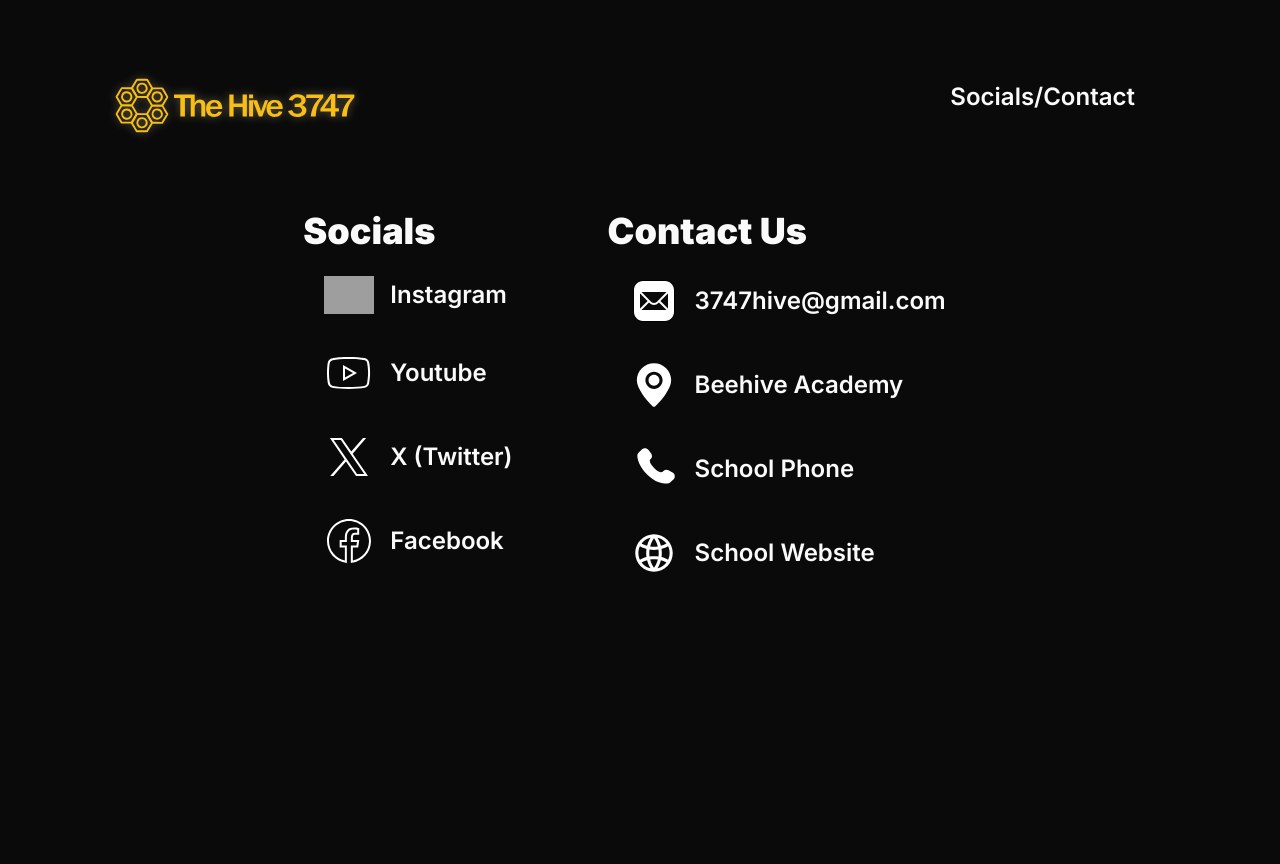
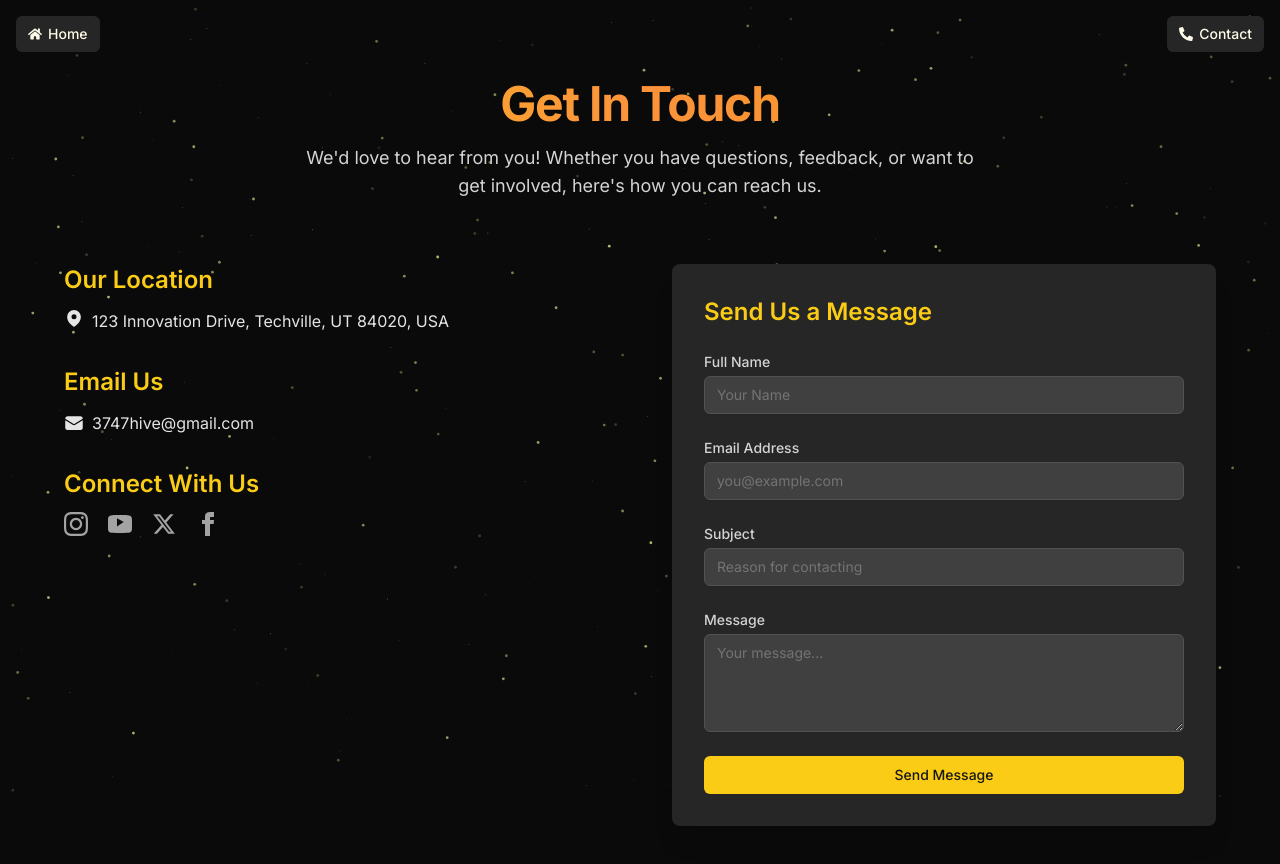
Before and after one commit to nesetkab/thehive, a Next.js app: page /contact in a window 1280 px wide. Shown: the top 864 px of the page. Before the commit the page ends 800 px from the top, so only its background shows below. Built offline with nearby package versions, Linux system fonts and the light colour scheme; grey boxes are pictures that could not be loaded.

Commit message:
contact and sponsors???

```diff
--- a/app/contact/page.tsx
+++ b/app/contact/page.tsx
@@ -1,168 +1,174 @@
-import Image from "next/image";
-import Link from "next/link";
-export default function Page() {
+"use client";
+
+import React from 'react';
+import Particles from '@/components/ui/particles';
+import Header from '@/components/header';
+// You can install react-icons if you prefer: npm install react-icons
+// Or use Heroicons as inline SVGs like below:
+
+const EnvelopeIcon = () => (
+  <svg xmlns="http://www.w3.org/2000/svg" viewBox="0 0 24 24" fill="currentColor" className="w-5 h-5 mr-2">
+    <path d="M1.5 8.67v8.58a3 3 0 003 3h15a3 3 0 003-3V8.67l-8.928 5.493a3 3 0 01-3.144 0L1.5 8.67z" />
+    <path d="M22.5 6.908V6.75a3 3 0 00-3-3h-15a3 3 0 00-3 3v.158l9.714 5.978a1.5 1.5 0 001.572 0L22.5 6.908z" />
+  </svg>
+);
+
+const MapPinIcon = () => (
+  <svg xmlns="http://www.w3.org/2000/svg" viewBox="0 0 24 24" fill="currentColor" className="w-5 h-5 mr-2">
+    <path fillRule="evenodd" d="M11.54 22.351l.07.04.028.016a.76.76 0 00.723 0l.028-.015.071-.041a16.975 16.975 0 001.144-.742 19.58 19.58 0 002.683-2.282c1.944-1.99 3.963-4.98 3.963-8.827a8.25 8.25 0 00-16.5 0c0 3.846 2.02 6.837 3.963 8.827a19.58 19.58 0 002.682 2.282 16.975 16.975 0 001.145.742zM12 13.5a3 3 0 100-6 3 3 0 000 6z" clipRule="evenodd" />
+  </svg>
+);
+
+// Example Social Icons (Replace with actual SVGs or from a library like react-icons)
+const InstagramIcon = () => <svg className="w-6 h-6" fill="currentColor" viewBox="0 0 24 24"><path d="M12 2.163c3.204 0 3.584.012 4.85.07 3.252.148 4.771 1.691 4.919 4.919.058 1.265.069 1.645.069 4.849 0 3.205-.012 3.584-.069 4.849-.149 3.225-1.664 4.771-4.919 4.919-1.266.058-1.644.07-4.85.07-3.204 0-3.584-.012-4.849-.07-3.26-.149-4.771-1.699-4.919-4.92-.058-1.265-.07-1.644-.07-4.849 0-3.204.013-3.583.07-4.849.149-3.227 1.664-4.771 4.919-4.919 1.266-.057 1.645-.069 4.849-.069zm0-2.163c-3.259 0-3.667.014-4.947.072-4.358.2-6.78 2.618-6.98 6.98-.059 1.281-.073 1.689-.073 4.948 0 3.259.014 3.668.072 4.948.2 4.358 2.618 6.78 6.98 6.98 1.281.058 1.689.072 4.948.072 3.259 0 3.668-.014 4.948-.072 4.354-.2 6.782-2.618 6.979-6.98.059-1.28.073-1.689.073-4.948 0-3.259-.014-3.667-.072-4.947-.196-4.354-2.617-6.78-6.979-6.98-1.281-.059-1.69-.073-4.949-.073zm0 5.838c-3.403 0-6.162 2.759-6.162 6.162s2.759 6.163 6.162 6.163 6.162-2.759 6.162-6.163c0-3.403-2.759-6.162-6.162-6.162zm0 10.162c-2.209 0-4-1.79-4-4s1.791-4 4-4 4 1.79 4 4-1.791 4-4 4zm6.406-11.845c-.796 0-1.441.644-1.441 1.44s.645 1.44 1.441 1.44c.795 0 1.439-.644 1.439-1.44s-.644-1.44-1.439-1.44z" /></svg>;
+const YouTubeIcon = () => <svg className="w-6 h-6" fill="currentColor" viewBox="0 0 24 24"><path d="M19.615 3.184c-3.604-.246-11.631-.245-15.23 0C.515 3.422 0 4.92 0 8.572v6.856c0 3.652.515 5.15 4.385 5.388 3.6.245 11.626.246 15.23 0 3.87-.238 4.385-1.736 4.385-5.388V8.572c0-3.652-.515-5.15-4.385-5.388zm-10.646 12.34V6.21l6.773 3.855-6.773 4.459z" /></svg>;
+const XIcon = () => <svg className="w-6 h-6" fill="currentColor" viewBox="0 0 24 24"><path d="M18.244 2.25h3.308l-7.227 8.26 8.502 11.24H16.17l-5.214-6.817L4.99 21.75H1.68l7.73-8.835L1.254 2.25H8.08l4.713 6.231zm-1.161 17.52h1.833L7.084 4.126H5.117z" /></svg>;
+const FacebookIcon = () => <svg className="w-6 h-6" fill="currentColor" viewBox="0 0 24 24"><path d="M9 8h-3v4h3v12h5v-12h3.642l.358-4h-4v-1.667c0-.955.192-1.333 1.115-1.333h2.885v-5h-3.808c-3.596 0-5.192 1.583-5.192 4.615v3.385z" /></svg>;
+
+
+interface SocialLink {
+  name: string;
+  href: string;
+  icon: JSX.Element;
+}
+
+export default function ContactPage() {
+  const schoolAddress = "123 Innovation Drive, Techville, UT 84020, USA";
+  const contactEmail = "3747hive@gmail.com";
+  const socialMediaLinks: SocialLink[] = [
+    { name: "Instagram", href: "https://instagram.com/thehive3747", icon: <InstagramIcon /> },
+    { name: "YouTube", href: "https://youtube.com/yourschoolchannel", icon: <YouTubeIcon /> },
+    { name: "X (Twitter)", href: "https://x.com/yourschoolhandle", icon: <XIcon /> },
+    { name: "Facebook", href: "https://facebook.com/yourschoolpage", icon: <FacebookIcon /> },
+  ];
+
+  const handleSubmit = async (event: React.FormEvent<HTMLFormElement>) => {
+    event.preventDefault();
+    const formData = new FormData(event.currentTarget);
+    const data = Object.fromEntries(formData.entries());
+    console.log("Form data submitted:", data);
+    alert("Thank you for your message! (This is a demo - form data logged to console)");
+    // In a real scenario, you'd send this data to a backend or a form handling service.
+    event.currentTarget.reset(); // Reset form fields
+  };
+
   return (
-    <main className="flex  flex-col items-center justify-between ">
-      <Link
-        href="/"
-        className="hidden lg:inline-block self-start mt-12 ml-24 rounded-lg border border-transparent  transition-colors   hover:border-neutral-700 hover:bg-neutral-800/30 "
-        rel="noopener noreferrer"
-      >
-        <Image
-          className="py-4 relative drop-shadow-[0_0_0.3rem_#FDE9B160]"
-          src="/hive-longway.svg"
-          alt="The Hive"
-          width={300}
-          height={24}
-          priority
-        />
-      </Link>
+    <div className=" text-neutral-100 min-h-screen py-12 md:py-20 px-4 sm:px-6 lg:px-8">
+      <Header />
+      <header className="text-center mb-12 md:mb-16">
+        <h1 className="text-4xl sm:text-5xl font-bold tracking-tight text-transparent bg-clip-text bg-gradient-to-r from-yellow-400 via-orange-400 to-amber-500">
+          Get In Touch
+        </h1>
+        <p className="mt-4 text-lg text-neutral-300 max-w-2xl mx-auto">
+          We&apos;d love to hear from you! Whether you have questions, feedback, or want to get involved, here&apos;s how you can reach us.
+        </p>
+      </header>
 
-      <Link
-        href="/contact"
-        className="hidden lg:inline-block absolute self-end mt-12 mr-24 rounded-lg border border-transparent transition-colors  hover:border-neutral-700 hover:bg-neutral-800/30 "
-        rel="noopener noreferrer"
-      >
-        <h2 className="px-12 py-8 text-right  text-2xl  font-semibold">
-          Socials/Contact
-        </h2>
-      </Link>
+      <div className="max-w-6xl mx-auto grid md:grid-cols-2 gap-12 md:gap-16">
+        {/* Contact Information Section */}
+        <div className="space-y-8">
+          <div>
+            <h2 className="text-2xl font-semibold text-yellow-400 mb-3">Our Location</h2>
+            <div className="flex items-start text-neutral-200">
+              <MapPinIcon />
+              <p className="leading-relaxed">{schoolAddress}</p>
+            </div>
+          </div>
 
-      <div className="mt-12 px-24 hidden lg:flex self-stretch justify-center flex-row">
-        <div className="flex flex-col mr-8">
-          <h2 className="text-4xl font-black">Socials</h2>
-          <a
-            href="https://www.firstinspires.org/robotics/ftc"
-            className="mt-4 place-items-center flex flex-row shrink group rounded-lg border border-transparent pl-1 pr-3.5 py-2 transition-colors hover:border-gray-300 hover:bg-gray-100 hover:border-neutral-700 hover:bg-neutral-800/30"
-            target="_blank"
-            rel="noopener noreferrer"
-          >
-            <Image
-              className="ml-4"
-              src="/instagram.svg"
-              alt="Instagram"
-              width={50}
-              height={50}
-              priority
-            />
-            <h2 className="px-4 text-2xl font-semibold">Instagram</h2>
-          </a>
-          <a
-            href="https://www.firstinspires.org/robotics/ftc"
-            className="mt-4 place-items-center flex flex-row shrink group rounded-lg border border-transparent pl-1 pr-3.5 py-2 transition-colors hover:border-gray-300 hover:bg-gray-100 hover:border-neutral-700 hover:bg-neutral-800/30"
-            target="_blank"
-            rel="noopener noreferrer"
-          >
-            <Image
-              className="ml-4"
-              src="/youtube.svg"
-              alt="Youtube"
-              width={50}
-              height={50}
-              priority
-            />
-            <h2 className="px-4 text-2xl font-semibold">Youtube</h2>
-          </a>
-          <a
-            href="https://www.firstinspires.org/robotics/ftc"
-            className="mt-4 place-items-center flex flex-row shrink group rounded-lg border border-transparent pl-1 pr-3.5 py-2 transition-colors hover:border-gray-300 hover:bg-gray-100 hover:border-neutral-700 hover:bg-neutral-800/30"
-            target="_blank"
-            rel="noopener noreferrer"
-          >
-            <Image
-              className="ml-4"
-              src="/x.svg"
-              alt="Twitter/X"
-              width={50}
-              height={50}
-              priority
-            />
-            <h2 className="px-4 text-2xl font-semibold">X (Twitter)</h2>
-          </a>
-          <a
-            href="https://www.firstinspires.org/robotics/ftc"
-            className="mt-4 place-items-center flex flex-row shrink group rounded-lg border border-transparent pl-1 pr-3.5 py-2 transition-colors hover:border-gray-300 hover:bg-gray-100 hover:border-neutral-700 hover:bg-neutral-800/30"
-            target="_blank"
-            rel="noopener noreferrer"
-          >
-            <Image
-              className="ml-4"
-              src="/facebook.svg"
-              alt="Facebook"
-              width={50}
-              height={50}
-              priority
-            />
-            <h2 className="px-4 text-2xl font-semibold">Facebook</h2>
-          </a>
+          <div>
+            <h2 className="text-2xl font-semibold text-yellow-400 mb-3">Email Us</h2>
+            <div className="flex items-center text-neutral-200 hover:text-yellow-300 transition-colors">
+              <EnvelopeIcon />
+              <a href={`mailto:${contactEmail}`} className="leading-relaxed">
+                {contactEmail}
+              </a>
+            </div>
+          </div>
 
+          <div>
+            <h2 className="text-2xl font-semibold text-yellow-400 mb-3">Connect With Us</h2>
+            <div className="flex space-x-5">
+              {socialMediaLinks.map((social) => (
+                <a
+                  key={social.name}
+                  href={social.href}
+                  target="_blank"
+                  rel="noopener noreferrer"
+                  aria-label={social.name}
+                  className="text-neutral-400 hover:text-yellow-300 transition-colors"
+                >
+                  {social.icon}
+                </a>
+              ))}
+            </div>
+          </div>
         </div>
-        <div className="flex flex-col ml-8">
-          <h2 className="text-4xl font-black">Contact Us</h2>
-          <a
-            href="mailto:3747hive@gmail.com"
-            className="mt-4 place-items-center flex flex-row shrink group rounded-lg border border-transparent pl-1 pr-3.5 py-2 transition-colors hover:border-gray-300 hover:bg-gray-100 hover:border-neutral-700 hover:bg-neutral-800/30"
 
-          >
-            <Image
-              className="ml-4"
-              src="/mail.svg"
-              alt="eMail"
-              width={50}
-              height={50}
-              priority
-            />
-            <h2 className="px-4 text-2xl font-semibold">3747hive@gmail.com</h2>
-          </a>
-          <a
-            href="https://g.co/kgs/PzyaNM7"
-            className="mt-4 place-items-center flex flex-row shrink group rounded-lg border border-transparent pl-1 pr-3.5 py-2 transition-colors hover:border-gray-300 hover:bg-gray-100 hover:border-neutral-700 hover:bg-neutral-800/30"
-            target="_blank"
-            rel="noopener noreferrer"
-          >
-            <Image
-              className="ml-4"
-              src="/address.svg"
-              alt="Address"
-              width={50}
-              height={50}
-              priority
-            />
-            <h2 className="px-4 text-2xl font-semibold">Beehive Academy</h2>
-          </a>
-          <a
-            href="tel:8015760070"
-            className="mt-4 place-items-center flex flex-row shrink group rounded-lg border border-transparent pl-1 pr-3.5 py-2 transition-colors hover:border-gray-300 hover:bg-gray-100 hover:border-neutral-700 hover:bg-neutral-800/30"
-
-          >
-            <Image
-              className="ml-4"
-              src="/phone.svg"
-              alt="Phone"
-              width={50}
-              height={50}
-              priority
-            />
-            <h2 className="px-4 text-2xl font-semibold">School Phone</h2>
-          </a>
-          <a
-            href="https://beehiveacademy.org"
-            className="mt-4 place-items-center flex flex-row shrink group rounded-lg border border-transparent pl-1 pr-3.5 py-2 transition-colors hover:border-gray-300 hover:bg-gray-100 hover:border-neutral-700 hover:bg-neutral-800/30"
-            target="_blank"
-            rel="noopener noreferrer"
-          >
-            <Image
-              className="ml-4"
-              src="/web.svg"
-              alt="Website"
-              width={50}
-              height={50}
-              priority
-            />
-            <h2 className="px-4 text-2xl font-semibold">School Website</h2>
-          </a>
+        {/* Contact Form Section */}
+        <div className="bg-neutral-800 p-8 rounded-lg shadow-xl">
+          <h2 className="text-2xl font-semibold text-yellow-400 mb-6">Send Us a Message</h2>
+          <form onSubmit={handleSubmit} className="space-y-6">
+            <div>
+              <label htmlFor="name" className="block text-sm font-medium text-neutral-300">Full Name</label>
+              <input
+                type="text"
+                name="name"
+                id="name"
+                required
+                className="mt-1 block w-full px-3 py-2 bg-neutral-700 border border-neutral-600 rounded-md shadow-sm placeholder-neutral-500 focus:outline-none focus:ring-yellow-500 focus:border-yellow-500 sm:text-sm text-neutral-100"
+                placeholder="Your Name"
+              />
+            </div>
+            <div>
+              <label htmlFor="email" className="block text-sm font-medium text-neutral-300">Email Address</label>
+              <input
+                type="email"
+                name="email"
+                id="email"
+                required
+                className="mt-1 block w-full px-3 py-2 bg-neutral-700 border border-neutral-600 rounded-md shadow-sm placeholder-neutral-500 focus:outline-none focus:ring-yellow-500 focus:border-yellow-500 sm:text-sm text-neutral-100"
+                placeholder="you@example.com"
+              />
+            </div>
+            <div>
+              <label htmlFor="subject" className="block text-sm font-medium text-neutral-300">Subject</label>
+              <input
+                type="text"
+                name="subject"
+                id="subject"
+                className="mt-1 block w-full px-3 py-2 bg-neutral-700 border border-neutral-600 rounded-md shadow-sm placeholder-neutral-500 focus:outline-none focus:ring-yellow-500 focus:border-yellow-500 sm:text-sm text-neutral-100"
+                placeholder="Reason for contacting"
+              />
+            </div>
+            <div>
+              <label htmlFor="message" className="block text-sm font-medium text-neutral-300">Message</label>
+              <textarea
+                name="message"
+                id="message"
+                rows={4}
+                required
+                className="mt-1 block w-full px-3 py-2 bg-neutral-700 border border-neutral-600 rounded-md shadow-sm placeholder-neutral-500 focus:outline-none focus:ring-yellow-500 focus:border-yellow-500 sm:text-sm text-neutral-100"
+                placeholder="Your message..."
+              />
+            </div>
+            <div>
+              <button
+                type="submit"
+                className="w-full flex justify-center py-2 px-4 border border-transparent rounded-md shadow-sm text-sm font-medium text-neutral-900 bg-yellow-400 hover:bg-yellow-500 focus:outline-none focus:ring-2 focus:ring-offset-2 focus:ring-offset-neutral-800 focus:ring-yellow-500 transition-colors"
+              >
+                Send Message
+              </button>
+            </div>
+          </form>
         </div>
       </div>
-    </main>
+      <Particles
+        quantityDesktop={350}
+        quantityMobile={100}
+        ease={80}
+        color={"#F7FF9B"}
+        refresh
+      />
+    </div>
   );
 }
--- a/app/page.tsx
+++ b/app/page.tsx
@@ -27,9 +27,9 @@ const sponsorData = [
   },
   {
     id: 2,
-    name: "Beehive Academy",
+    name: "Aquaveo",
     logoSvg: < Aquaveo />,
-    websiteUrl: 'https://beehiveacademy.org',
+    websiteUrl: 'https://aquaveo.com/',
   },
   {
     id: 3,
--- a/package.json
+++ b/package.json
@@ -17,6 +17,8 @@
     "class-variance-authority": "^0.7.1",
     "clsx": "^2.1.1",
     "framer-motion": "^12.5.0",
+    "headlessui": "^0.0.0",
+    "heroicons": "^2.2.0",
     "lucide-react": "^0.511.0",
     "next": "^14.2.5",
     "next-themes": "^0.4.6",
```
Also changed, not shown: app/global-error.tsx (added, +19 -0 lines), app/not-found.tsx (added, +37 -0 lines), 1 other file (tests, documents, lock files or other folders).
